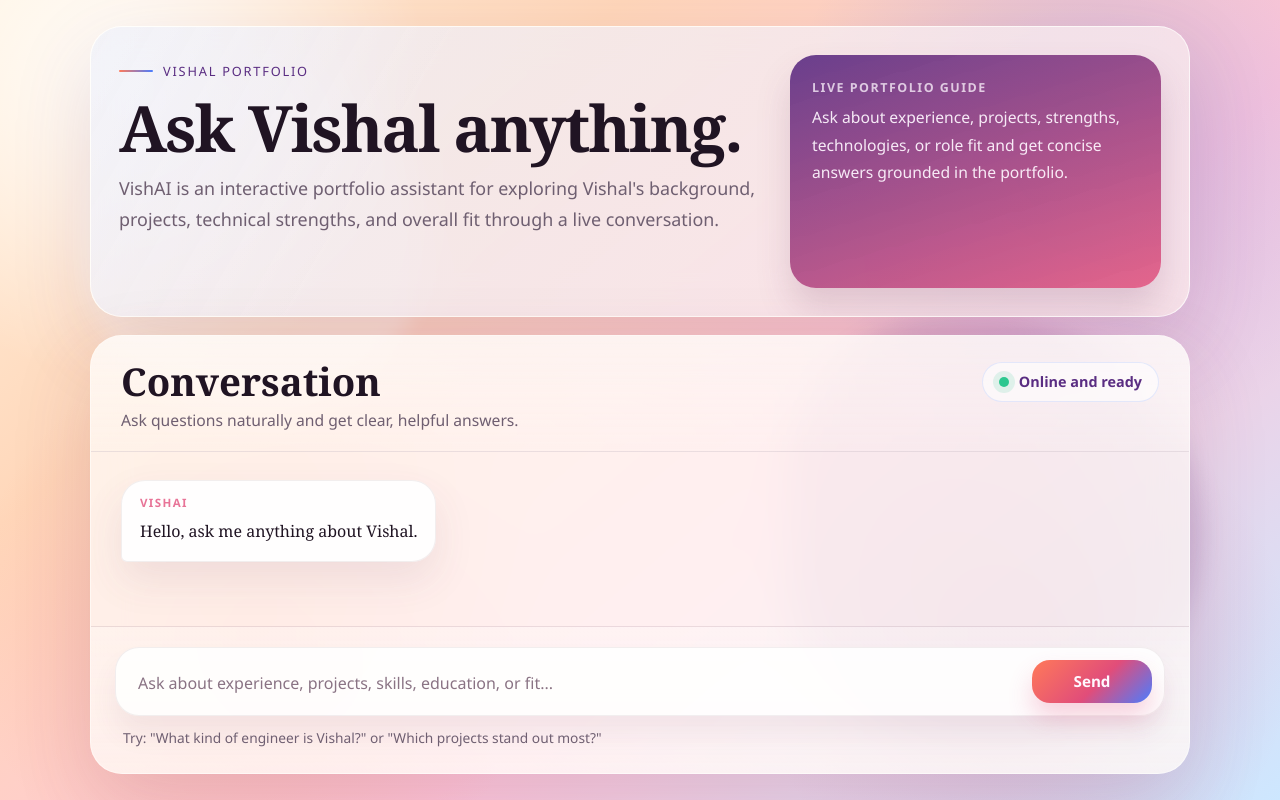
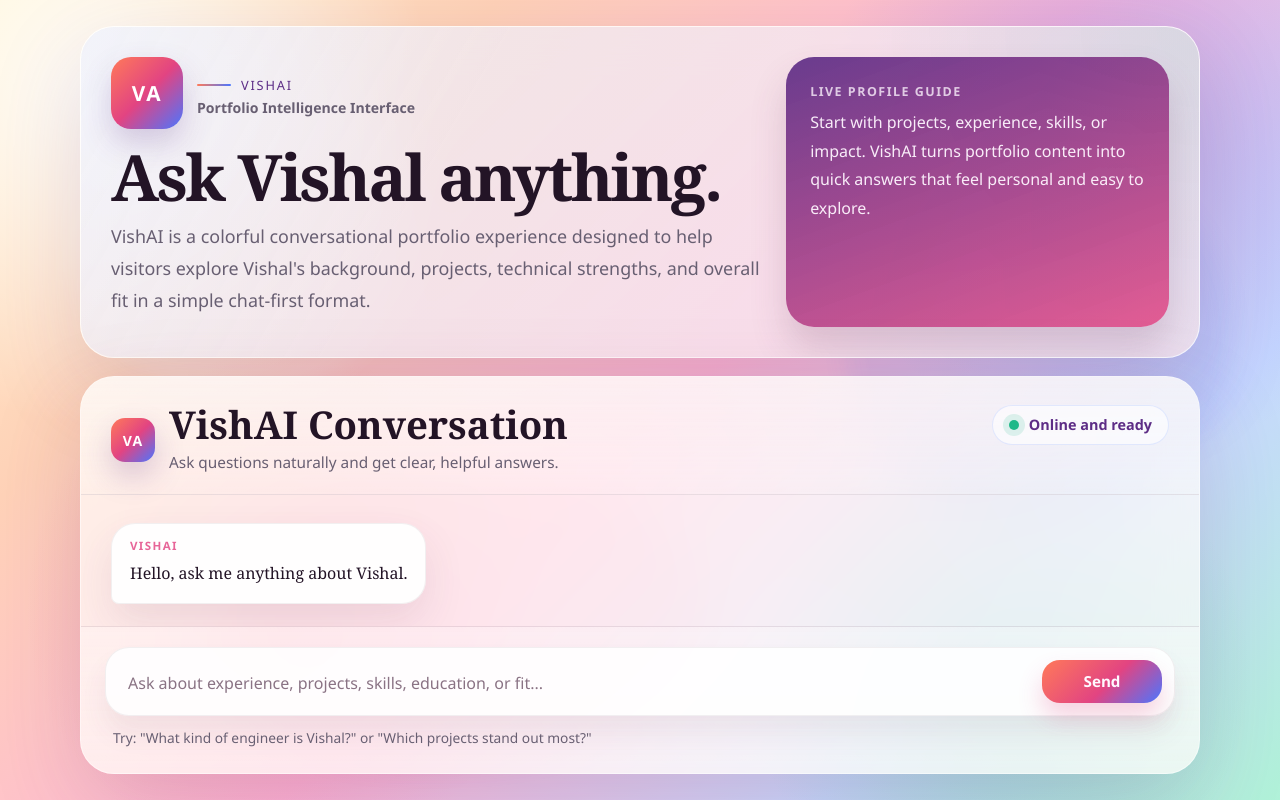
Before and after one commit to Vtestcode/VishAI, a FastAPI app: page / in a window 1280 px wide. Run offline with FastAPI, Linux system fonts and the light colour scheme.

Commit message:
UI update

```diff
--- a/static/styles.css
+++ b/static/styles.css
@@ -1,23 +1,25 @@
 :root {
-  --bg-1: #fff1dc;
-  --bg-2: #ffd7ba;
-  --bg-3: #ffc6d9;
-  --bg-4: #cde7ff;
-  --surface: rgba(255, 251, 247, 0.76);
-  --surface-strong: rgba(255, 255, 255, 0.86);
-  --surface-soft: rgba(255, 255, 255, 0.46);
-  --text: #201423;
-  --muted: #6f5f71;
-  --border: rgba(93, 55, 73, 0.12);
+  --bg-1: #fff2cb;
+  --bg-2: #ffd2b8;
+  --bg-3: #ffb7d8;
+  --bg-4: #c9d8ff;
+  --bg-5: #b0f2d8;
+  --surface: rgba(255, 252, 249, 0.72);
+  --surface-strong: rgba(255, 255, 255, 0.88);
+  --surface-soft: rgba(255, 255, 255, 0.5);
+  --text: #231426;
+  --muted: #685f72;
+  --border: rgba(95, 63, 85, 0.12);
   --accent: #ff7a59;
-  --accent-strong: #e14d7a;
-  --accent-cool: #4a7dff;
-  --accent-deep: #5a2d82;
-  --user-bg: linear-gradient(135deg, #5a2d82, #8f3f8f 60%, #d85173);
-  --bot-bg: rgba(255, 255, 255, 0.92);
-  --shadow-xl: 0 28px 80px rgba(109, 58, 96, 0.16);
-  --shadow-md: 0 18px 40px rgba(109, 58, 96, 0.1);
-  --radius-xl: 32px;
+  --accent-strong: #e24482;
+  --accent-cool: #4a76ff;
+  --accent-mint: #20b889;
+  --accent-deep: #5d2d86;
+  --user-bg: linear-gradient(135deg, #5d2d86, #8e3f92 58%, #e24482);
+  --bot-bg: rgba(255, 255, 255, 0.94);
+  --shadow-xl: 0 30px 90px rgba(108, 58, 95, 0.18);
+  --shadow-md: 0 18px 40px rgba(108, 58, 95, 0.11);
+  --radius-xl: 34px;
   --radius-lg: 24px;
   --radius-md: 18px;
 }
@@ -35,39 +37,45 @@ body {
   font-family: Georgia, "Times New Roman", serif;
   color: var(--text);
   background:
-    radial-gradient(circle at 10% 10%, rgba(255, 255, 255, 0.9), transparent 22%),
-    radial-gradient(circle at 85% 18%, rgba(74, 125, 255, 0.24), transparent 24%),
-    radial-gradient(circle at 80% 82%, rgba(225, 77, 122, 0.22), transparent 22%),
-    radial-gradient(circle at 20% 78%, rgba(255, 122, 89, 0.24), transparent 24%),
-    linear-gradient(140deg, var(--bg-1) 0%, var(--bg-2) 28%, var(--bg-3) 62%, var(--bg-4) 100%);
+    radial-gradient(circle at 8% 12%, rgba(255, 255, 255, 0.94), transparent 24%),
+    radial-gradient(circle at 88% 18%, rgba(74, 118, 255, 0.26), transparent 24%),
+    radial-gradient(circle at 78% 84%, rgba(32, 184, 137, 0.22), transparent 21%),
+    radial-gradient(circle at 22% 76%, rgba(226, 68, 130, 0.22), transparent 22%),
+    linear-gradient(135deg, var(--bg-1) 0%, var(--bg-2) 24%, var(--bg-3) 52%, var(--bg-4) 78%, var(--bg-5) 100%);
 }
 
-body::before,
-body::after {
-  content: "";
+.bg-orb {
   position: fixed;
-  inset: auto;
+  border-radius: 50%;
+  filter: blur(12px);
+  z-index: 0;
   pointer-events: none;
-  z-index: 0;
-  filter: blur(10px);
+  opacity: 0.55;
 }
 
-body::before {
-  top: 4rem;
-  left: 6%;
+.orb-one {
+  top: 6%;
+  left: 5%;
   width: 22rem;
   height: 22rem;
-  background: rgba(255, 255, 255, 0.32);
-  border-radius: 50%;
+  background: rgba(255, 255, 255, 0.34);
 }
 
-body::after {
-  right: 6%;
-  bottom: 4rem;
-  width: 26rem;
-  height: 26rem;
-  background: rgba(90, 45, 130, 0.14);
-  border-radius: 42% 58% 55% 45%;
+.orb-two {
+  right: 4%;
+  top: 18%;
+  width: 24rem;
+  height: 24rem;
+  background: rgba(74, 118, 255, 0.16);
+}
+
+.orb-three {
+  left: 18%;
+  bottom: 4%;
+  width: 30rem;
+  height: 18rem;
+  border-radius: 48% 52% 60% 40%;
+  background: rgba(226, 68, 130, 0.16);
 }
 
 .chat-shell {
@@ -80,7 +88,7 @@ body::after {
 }
 
 .chat-container {
-  width: min(1100px, 100%);
+  width: min(1120px, 100%);
   min-height: calc(100vh - 52px);
   display: grid;
   gap: 18px;
@@ -93,7 +101,7 @@ body::after {
 .hero-panel,
 .chat-panel {
   background: var(--surface);
-  backdrop-filter: blur(18px);
+  backdrop-filter: blur(20px);
   border: 1px solid rgba(255, 255, 255, 0.5);
   border-radius: var(--radius-xl);
   box-shadow: var(--shadow-xl);
@@ -103,9 +111,9 @@ body::after {
   position: relative;
   overflow: hidden;
   display: grid;
-  grid-template-columns: minmax(0, 1.4fr) minmax(240px, 0.8fr);
+  grid-template-columns: minmax(0, 1.45fr) minmax(250px, 0.85fr);
   gap: 22px;
-  padding: 28px;
+  padding: 30px;
 }
 
 .hero-panel::before {
@@ -113,8 +121,9 @@ body::after {
   position: absolute;
   inset: 0;
   background:
-    linear-gradient(120deg, rgba(255, 255, 255, 0.16), transparent 30%),
-    linear-gradient(135deg, rgba(74, 125, 255, 0.08), rgba(225, 77, 122, 0.08));
+    linear-gradient(120deg, rgba(255, 255, 255, 0.2), transparent 34%),
+    linear-gradient(135deg, rgba(74, 118, 255, 0.09), rgba(226, 68, 130, 0.08)),
+    radial-gradient(circle at top right, rgba(32, 184, 137, 0.12), transparent 28%);
   pointer-events: none;
 }
 
@@ -122,6 +131,40 @@ body::after {
 .hero-accent-card {
   position: relative;
   z-index: 1;
+}
+
+.brand-row,
+.mini-brand {
+  display: flex;
+  align-items: center;
+  gap: 14px;
+}
+
+.brand-mark,
+.mini-brand-mark {
+  display: inline-flex;
+  align-items: center;
+  justify-content: center;
+  border-radius: 20px;
+  font-family: "Segoe UI", sans-serif;
+  font-weight: 800;
+  letter-spacing: 0.08em;
+  color: #fff;
+  background: linear-gradient(135deg, var(--accent), var(--accent-strong), var(--accent-cool));
+  box-shadow: 0 14px 30px rgba(93, 45, 134, 0.22);
+}
+
+.brand-mark {
+  width: 72px;
+  height: 72px;
+  font-size: 1.3rem;
+}
+
+.mini-brand-mark {
+  width: 44px;
+  height: 44px;
+  border-radius: 14px;
+  font-size: 0.88rem;
 }
 
 .eyebrow {
@@ -143,29 +186,35 @@ body::after {
   background: linear-gradient(90deg, var(--accent), var(--accent-cool));
 }
 
+.brand-subtitle {
+  margin-top: 6px;
+  font: 600 0.88rem/1.2 "Segoe UI", sans-serif;
+  color: var(--muted);
+}
+
 .hero-panel h1 {
   margin: 18px 0 14px;
-  font-size: clamp(2.5rem, 5vw, 4.4rem);
-  line-height: 0.95;
-  letter-spacing: -0.03em;
+  font-size: clamp(2.8rem, 5vw, 4.7rem);
+  line-height: 0.94;
+  letter-spacing: -0.04em;
 }
 
 .hero-summary {
-  max-width: 44rem;
+  max-width: 46rem;
   margin: 0;
   color: var(--muted);
-  font: 500 1.12rem/1.75 "Segoe UI", sans-serif;
+  font: 500 1.12rem/1.78 "Segoe UI", sans-serif;
 }
 
 .hero-accent-card {
   align-self: stretch;
-  padding: 20px 22px;
-  border-radius: 26px;
+  padding: 22px 24px;
+  border-radius: 28px;
   background:
-    linear-gradient(160deg, rgba(90, 45, 130, 0.9), rgba(225, 77, 122, 0.84)),
-    linear-gradient(180deg, rgba(255, 255, 255, 0.08), transparent);
-  color: #fff7ff;
-  box-shadow: 0 20px 34px rgba(109, 58, 96, 0.18);
+    linear-gradient(160deg, rgba(93, 45, 134, 0.92), rgba(226, 68, 130, 0.84)),
+    radial-gradient(circle at top right, rgba(255, 255, 255, 0.18), transparent 28%);
+  color: #fff8ff;
+  box-shadow: 0 22px 36px rgba(108, 58, 95, 0.2);
 }
 
 .hero-accent-label {
@@ -174,13 +223,13 @@ body::after {
   font: 700 0.78rem/1 "Segoe UI", sans-serif;
   letter-spacing: 0.12em;
   text-transform: uppercase;
-  color: rgba(255, 247, 255, 0.75);
+  color: rgba(255, 247, 255, 0.76);
 }
 
 .hero-accent-card p {
   margin: 0;
-  font: 0.98rem/1.75 "Segoe UI", sans-serif;
-  color: rgba(255, 247, 255, 0.92);
+  font: 1rem/1.78 "Segoe UI", sans-serif;
+  color: rgba(255, 247, 255, 0.94);
 }
 
 .chat-panel {
@@ -191,26 +240,28 @@ body::after {
 }
 
 .chat-header {
-  padding: 26px 30px 18px;
+  padding: 28px 30px 18px;
   display: flex;
   align-items: end;
   justify-content: space-between;
   gap: 16px;
   border-bottom: 1px solid var(--border);
   background:
-    linear-gradient(180deg, rgba(255, 255, 255, 0.32), rgba(255, 255, 255, 0.05));
+    linear-gradient(180deg, rgba(255, 255, 255, 0.34), rgba(255, 255, 255, 0.06));
 }
 
-.chat-header h1 {
+.chat-title-wrap h1,
+.widget-topbar h1 {
   margin: 0;
-  font-size: clamp(1.9rem, 3vw, 2.8rem);
+  font-size: clamp(1.95rem, 3vw, 2.9rem);
   line-height: 1;
 }
 
-.chat-header p {
+.chat-header p,
+.widget-topbar p {
   margin: 8px 0 0;
   color: var(--muted);
-  font: 0.98rem/1.6 "Segoe UI", sans-serif;
+  font: 0.96rem/1.6 "Segoe UI", sans-serif;
 }
 
 .status-pill {
@@ -220,8 +271,8 @@ body::after {
   align-self: start;
   padding: 12px 16px;
   border-radius: 999px;
-  background: rgba(255, 255, 255, 0.58);
-  border: 1px solid rgba(74, 125, 255, 0.14);
+  background: rgba(255, 255, 255, 0.6);
+  border: 1px solid rgba(74, 118, 255, 0.14);
   color: var(--accent-deep);
   font: 600 0.9rem/1 "Segoe UI", sans-serif;
   white-space: nowrap;
@@ -232,8 +283,8 @@ body::after {
   width: 10px;
   height: 10px;
   border-radius: 50%;
-  background: #2cc78f;
-  box-shadow: 0 0 0 6px rgba(44, 199, 143, 0.14);
+  background: var(--accent-mint);
+  box-shadow: 0 0 0 6px rgba(32, 184, 137, 0.14);
 }
 
 .chat-messages {
@@ -261,27 +312,27 @@ body::after {
   font: 700 0.72rem/1 "Segoe UI", sans-serif;
   letter-spacing: 0.12em;
   text-transform: uppercase;
-  opacity: 0.78;
+  opacity: 0.82;
 }
 
 .message.user {
   align-self: flex-end;
   color: #fff7ff;
   background: var(--user-bg);
-  border-bottom-right-radius: 6px;
+  border-bottom-right-radius: 8px;
 }
 
 .message.user::before {
   content: "You";
-  color: rgba(255, 247, 255, 0.82);
+  color: rgba(255, 247, 255, 0.86);
 }
 
 .message.bot {
   align-self: flex-start;
   color: var(--text);
   background: var(--bot-bg);
-  border: 1px solid rgba(93, 55, 73, 0.08);
-  border-bottom-left-radius: 6px;
+  border: 1px solid rgba(95, 63, 85, 0.08);
+  border-bottom-left-radius: 8px;
 }
 
 .message.bot::before {
@@ -310,7 +361,7 @@ body::after {
   padding: 20px 24px 24px;
   border-top: 1px solid var(--border);
   background:
-    linear-gradient(180deg, rgba(255, 255, 255, 0.22), rgba(255, 255, 255, 0.08));
+    linear-gradient(180deg, rgba(255, 255, 255, 0.24), rgba(255, 255, 255, 0.08));
 }
 
 .input-shell {
@@ -320,8 +371,8 @@ body::after {
   padding: 12px;
   border-radius: 24px;
   background: var(--surface-strong);
-  border: 1px solid rgba(93, 55, 73, 0.08);
-  box-shadow: 0 18px 26px rgba(109, 58, 96, 0.08);
+  border: 1px solid rgba(95, 63, 85, 0.08);
+  box-shadow: 0 18px 26px rgba(108, 58, 95, 0.08);
 }
 
 .chat-input-area input {
@@ -349,7 +400,7 @@ body::after {
   cursor: pointer;
   min-width: 120px;
   transition: transform 0.18s ease, opacity 0.18s ease, box-shadow 0.18s ease;
-  box-shadow: 0 14px 24px rgba(225, 77, 122, 0.24);
+  box-shadow: 0 14px 24px rgba(226, 68, 130, 0.24);
 }
 
 .chat-input-area button:hover {
--- a/templates/index.html
+++ b/templates/index.html
@@ -8,30 +8,48 @@
 </head>
 <body>
   <main class="chat-shell">
+    <div class="bg-orb orb-one"></div>
+    <div class="bg-orb orb-two"></div>
+    <div class="bg-orb orb-three"></div>
+
     <div class="chat-container single-column">
       <section class="hero-panel">
         <div class="hero-copy">
-          <div class="eyebrow">Vishal Portfolio</div>
+          <div class="brand-row">
+            <div class="brand-mark" aria-hidden="true">VA</div>
+            <div>
+              <div class="eyebrow">VishAI</div>
+              <div class="brand-subtitle">Portfolio Intelligence Interface</div>
+            </div>
+          </div>
+
           <h1>Ask Vishal anything.</h1>
           <p class="hero-summary">
-            VishAI is an interactive portfolio assistant for exploring Vishal's background,
-            projects, technical strengths, and overall fit through a live conversation.
+            VishAI is a colorful conversational portfolio experience designed to
+            help visitors explore Vishal's background, projects, technical strengths,
+            and overall fit in a simple chat-first format.
           </p>
         </div>
+
         <div class="hero-accent-card">
-          <span class="hero-accent-label">Live portfolio guide</span>
+          <span class="hero-accent-label">Live profile guide</span>
           <p>
-            Ask about experience, projects, strengths, technologies, or role fit and get
-            concise answers grounded in the portfolio.
+            Start with projects, experience, skills, or impact. VishAI turns
+            portfolio content into quick answers that feel personal and easy to explore.
           </p>
         </div>
       </section>
 
       <section class="chat-panel">
         <div class="chat-header">
-          <div>
-            <h1>Conversation</h1>
-            <p>Ask questions naturally and get clear, helpful answers.</p>
+          <div class="chat-title-wrap">
+            <div class="mini-brand">
+              <span class="mini-brand-mark">VA</span>
+              <div>
+                <h1>VishAI Conversation</h1>
+                <p>Ask questions naturally and get clear, helpful answers.</p>
+              </div>
+            </div>
           </div>
           <div class="status-pill">Online and ready</div>
         </div>
```
Also changed, not shown: other parts of static/styles.css (+17 -19 lines), templates/widget.html (+7 -2 lines).
